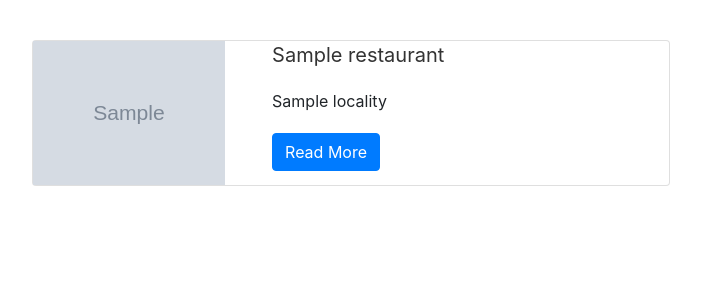
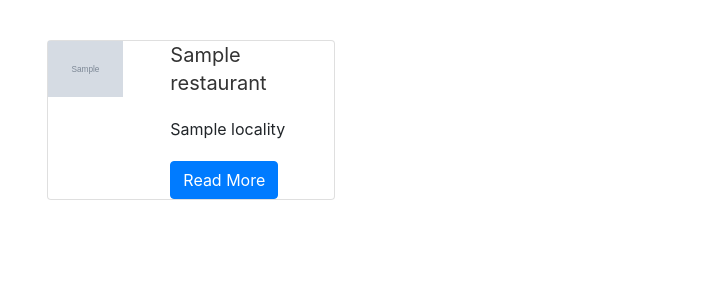
Before and after one commit to adnanhakim/Djomato, a Django app: page / in a window 1280 px wide. Shown: the part 56-356 px from the top of the page, without its empty margins (53-754 px from the left). Run offline with Django 3.2, Linux system fonts and the light colour scheme; tables that the repository leaves empty hold one stand-in row (values such as "Sample post"); grey boxes marked "Sample" are stand-in pictures; a database or web service that is not in the repository returns one stand-in record (values such as "Sample title"); data that the repository does not hold is empty; some libraries are stand-ins or nearby versions.

Commit message:
Something New

```diff
--- a/Djomato/DJEats/templates/DJEats/home.html
+++ b/Djomato/DJEats/templates/DJEats/home.html
@@ -2,9 +2,9 @@
 {% block content %}
 <div class="row">
     {% for restaurant in restaurants %}
-    <section>
+    <div class="col">
         <div class="container py-3">
-            <div class="card">
+            <div class="card" style="width: 18rem; height: 10rem">
                 <div class="row ">
                     <div class="col-md-4">
                         <img src={{restaurant.image}} class="w-70">
@@ -19,7 +19,7 @@
                 </div>
             </div>
         </div>
-    </section>
+    </div>
     {% endfor %}
 </div>
 {% endblock content %}
```
